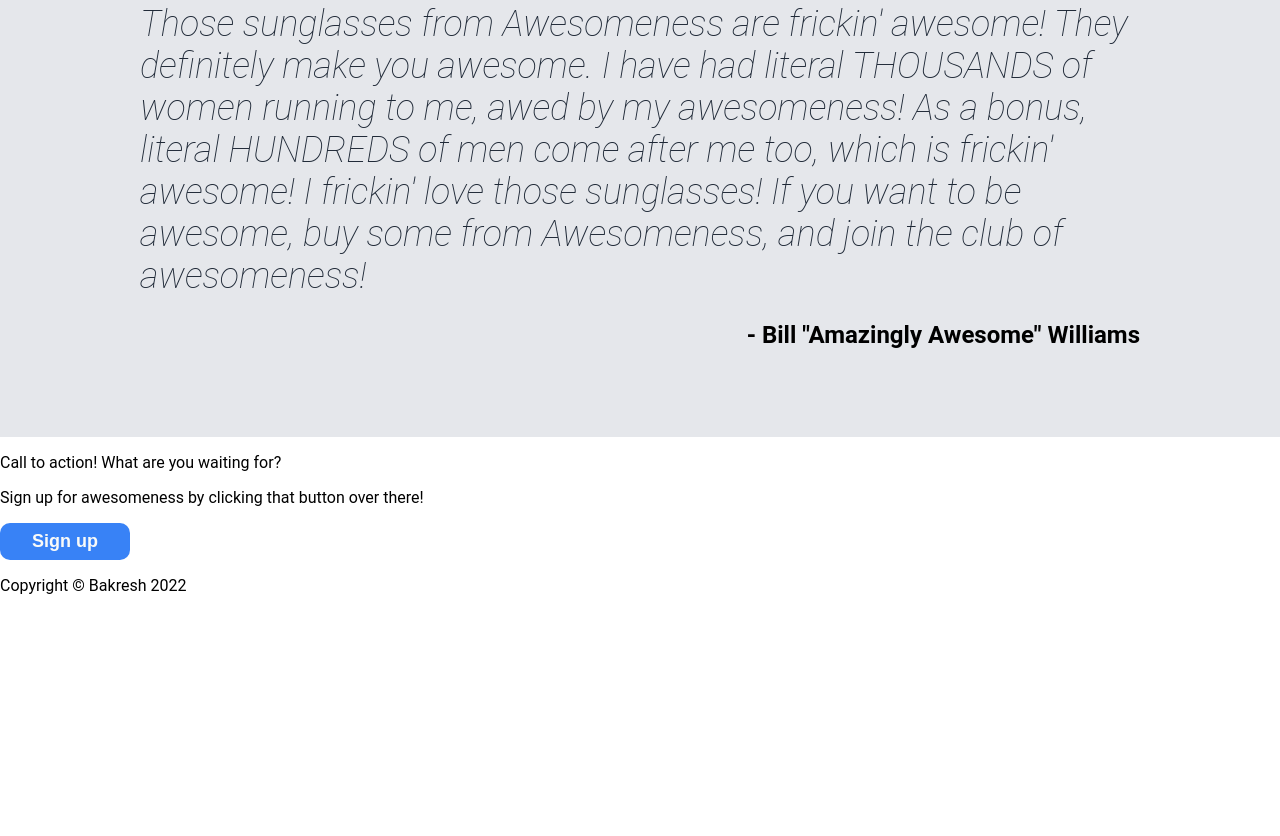
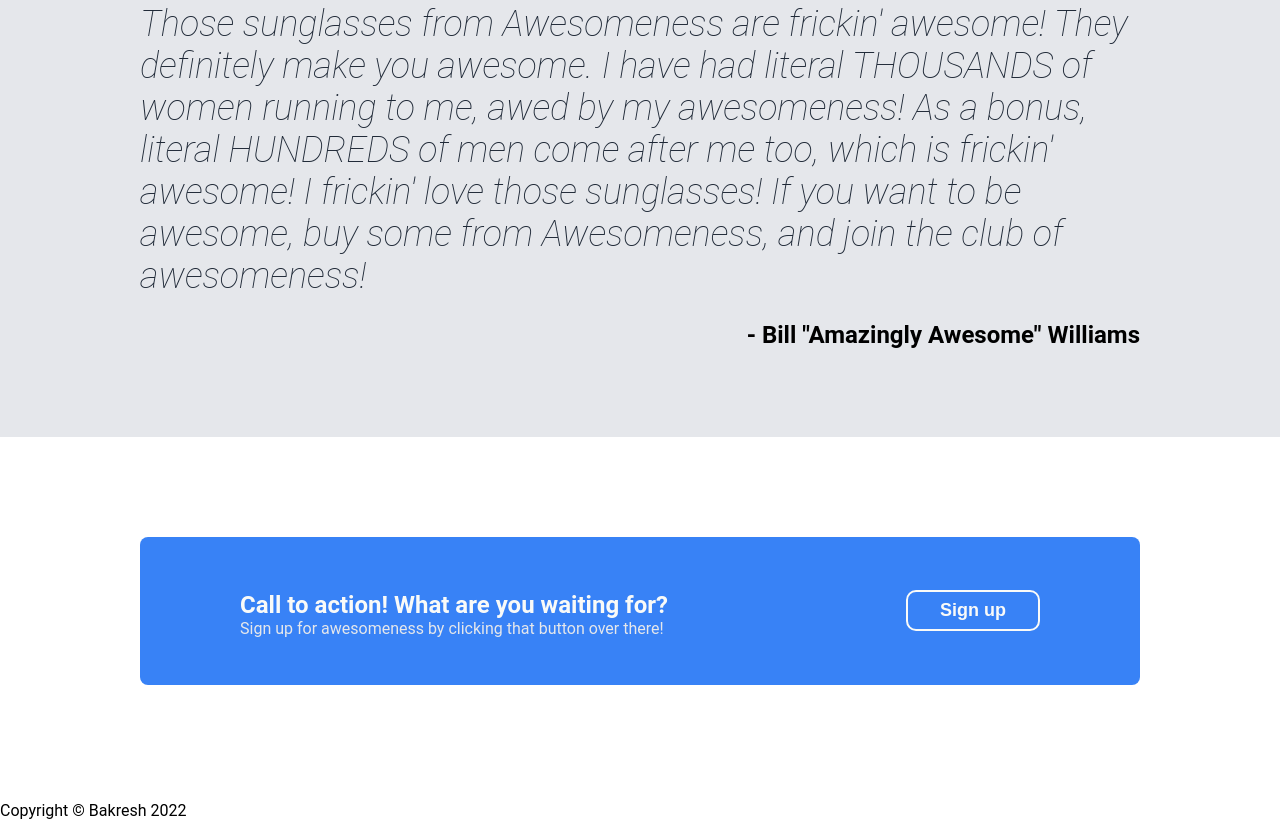
Before and after one commit to Bakresh/odin-landing-page, a plain HTML site: page index.html in a window 1280 px wide. Shown: the part 1207-2043 px from the top of the page. Before the commit the page ends 1818 px from the top, so only its background shows below. Drawn offline with Linux system fonts and the light colour scheme.

Commit message:
Add style to the call to action section

```diff
--- a/style.css
+++ b/style.css
@@ -129,3 +129,41 @@ button {
     font-weight: bold;
     font-size: 24px;
 }
+
+.call-to-action {
+    display: flex;
+    justify-content: center;
+    align-items: center;
+}
+
+.banner {
+    display: flex;
+    justify-content: space-between;
+    align-items: center;
+    background: #3882F6;
+    border-radius: 8px;
+    height: 148px;
+    width: 1000px;
+    box-sizing: border-box;
+    padding: 0 100px;
+    margin: 100px auto;
+}
+
+.text {
+    color: #F9FAF8
+}
+
+.text-header {
+    font-weight: bold;
+    font-size: 24px;
+    margin-bottom: 0;
+}
+
+.text-sub {
+    margin-top: 0;
+    color: #E5E7EB;
+}
+
+.second-signup {
+    border: 2px solid #F9FAF8;
+}
```
